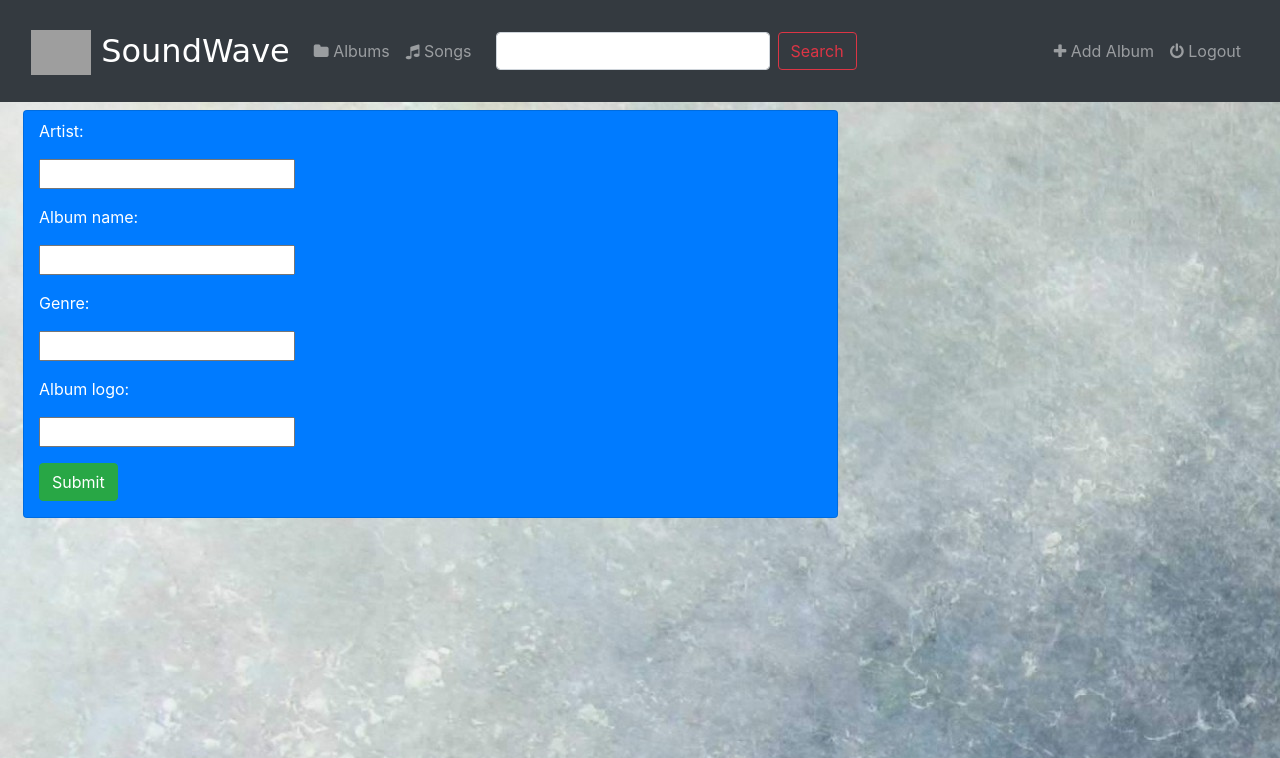
After one commit to Gurupada-Chakraborty/django_sessions, a Django app: page /music/album/add/ in a window 1280 px wide. The commit adds this page. Shown: the top 758 px of the page. Run offline with Django 3.2, Linux system fonts and the light colour scheme; some libraries are stand-ins or nearby versions; some web fonts are replaced; grey boxes are pictures that could not be loaded.

Commit message:
Model_form_CreateView

```diff
--- a/Music/models.py
+++ b/Music/models.py
@@ -1,5 +1,5 @@
 from django.db import models
-
+from django.urls import reverse
 # Create your models here.
 
 class Album(models.Model):
@@ -11,6 +11,9 @@ class Album(models.Model):
     def __str__(self):
         return self.artist + " - " + self.album_name
 
+    def get_absolute_url(self):
+        return reverse("Music:details", kwargs={'pk': self.pk})
+
 
 class Song(models.Model):
     album = models.ForeignKey(Album, on_delete=models.CASCADE)
--- /dev/null
+++ b/Music/templates/Music/album_form.html
@@ -0,0 +1,24 @@
+{% extends 'Music/base.html' %}
+{% block title %}Add Album{% endblock %}
+{% block body %}
+
+<div class="container-fluid">
+    <div class="row">
+         <div class="col-md-8 col-sm-12">
+             <div class="card mt-2 ml-2 bg-primary text-white">
+
+                 <form action="" class="form-horizontal" method="post" enctype="multipart/form-data">
+                    {% csrf_token %}
+                    {% include 'Music/form_template.html' %}
+                    <div class="form-group">
+                        <div class="col-sm-offset-2 col-sm-10">
+                            <button type="submit" class="btn btn-success">Submit</button>
+                        </div>
+                    </div>
+                 </form>
+          </div>
+         </div>
+    </div>
+</div>
+
+{% endblock %}
--- a/Music/templates/Music/base.html
+++ b/Music/templates/Music/base.html
@@ -40,7 +40,7 @@
         </form>
         <div class="ml-auto">
         <ul class="nav navbar-nav">
-            <li class="nav-item"><a class="nav-link" href="#"><i class="fa fa-plus"></i> Add Album</a> </li>
+            <li class="nav-item"><a class="nav-link" href="{% url 'Music:add-album' %}"><i class="fa fa-plus"></i> Add Album</a> </li>
             <li class="nav-item"><a class="nav-link" href="#"><i class="fa fa-power-off"></i> Logout</a> </li>
         </ul>
         </div>
--- /dev/null
+++ b/Music/templates/Music/form_template.html
@@ -0,0 +1,9 @@
+{% for field in form %}
+    <div class="form-group mt-2">
+    <div class="col-offset-2 col-sm-10 col-md-8">
+        <span class="text-danger text-sm">{{ field.errors }}</span>
+    </div>
+    <label class="control-label col-sm-2 col-md-2">{{ field.label_tag }}</label>
+        <div class="col-sm-10 col-md-6">{{ field }}</div>
+    </div>
+{% endfor %}
--- a/Music/urls.py
+++ b/Music/urls.py
@@ -11,4 +11,6 @@ urlpatterns = [
     #/music/732
     re_path(r'^(?P<pk>[0-9]+)/$', views.DetailView.as_view(), name='details'),
 
+    re_path(r'^album/add/$', views.AlbumCreate.as_view(), name='add-album'),
+
     ]
--- a/Music/views.py
+++ b/Music/views.py
@@ -1,5 +1,6 @@
 from .models import Album, Song
 from django.views import generic
+from django.views.generic.edit import CreateView, UpdateView, DeleteView
 
 
 class IndexView(generic.ListView):
@@ -12,3 +13,9 @@ class IndexView(generic.ListView):
 class DetailView(generic.DetailView):
     model = Album
     template_name = 'Music/detail.html'
+
+class AlbumCreate(CreateView):
+    model = Album
+    #fields = ['artist', 'album_name', 'genre', 'album_logo']
+    fields = '__all__'
+    template_name = 'Music/album_form.html'
```
Also changed, not shown: Music/templates/Music/detail.html (+4 -4 lines).
